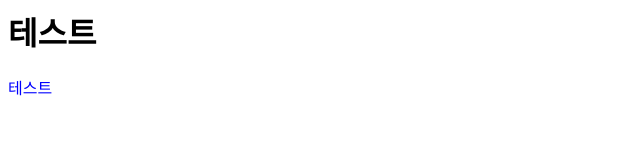
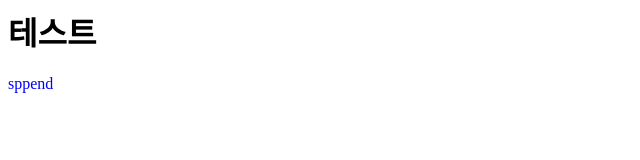
Before and after one commit to repiece/repiece.github.io, a plain HTML site: page index.html in a window 1280 px wide. Shown: the full height of the page, 0-640 px from the left. Drawn offline with Linux system fonts and the light colour scheme.

Commit message:
Update index.html

```diff
--- a/index.html
+++ b/index.html
@@ -1,2 +1,2 @@
 <h1> 테스트 </h1>
-<p style="color: blue;">테스트</p>
+<p style="color: blue;">sppend</p>
```
